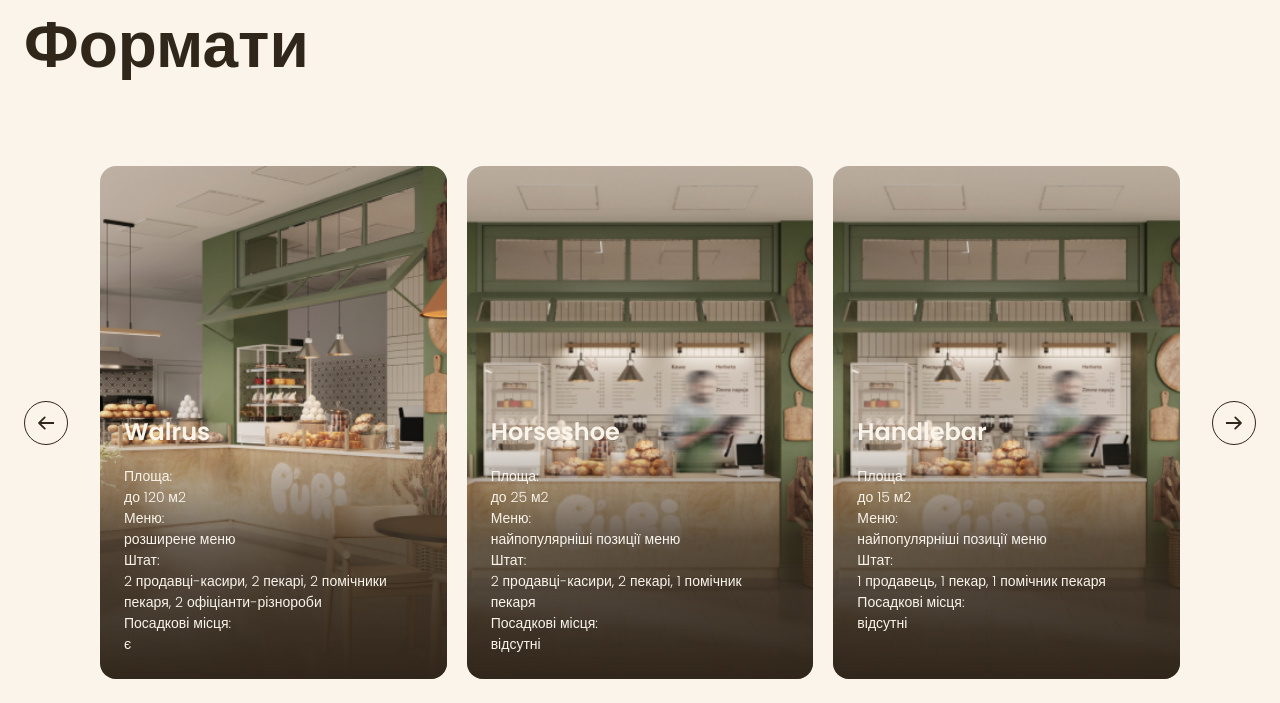
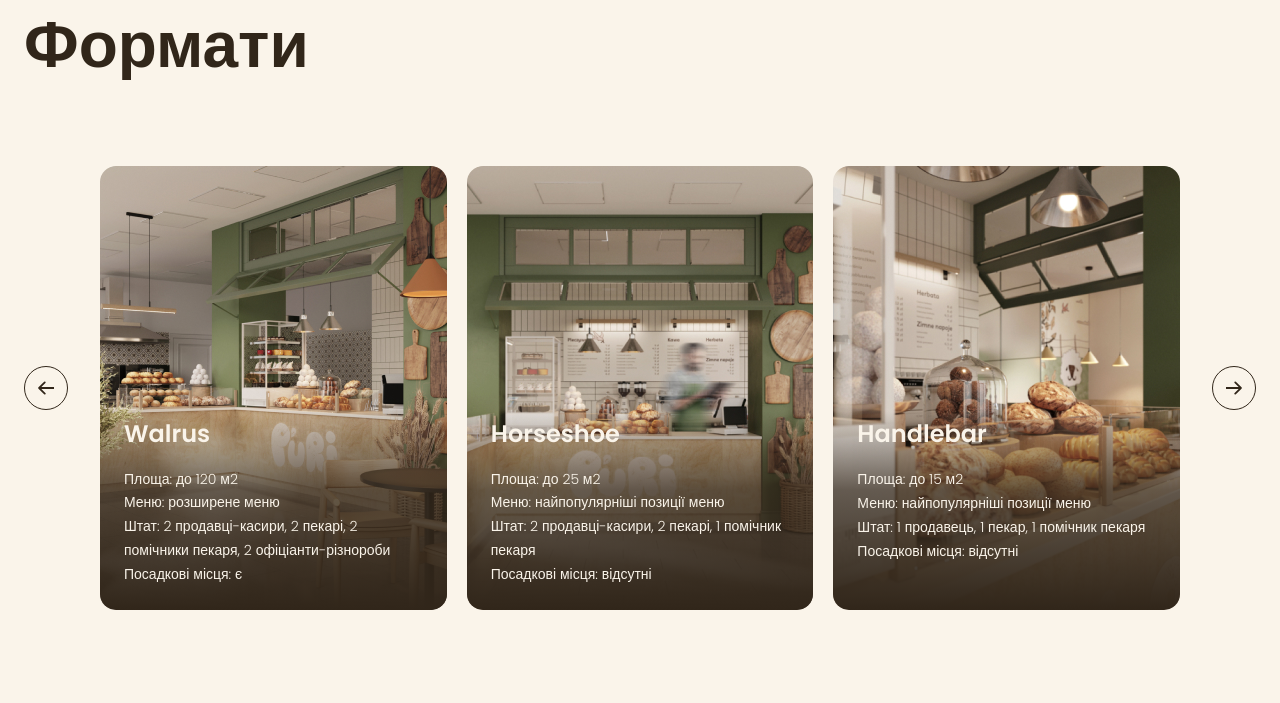
Before and after one commit to Studiya/genius-project-1, a website: page index.html in a window 1280 px wide. Shown: the part 2187-2890 px from the top of the page. Drawn offline with Linux system fonts and the light colour scheme.

Commit message:
scss update + carousel update

```diff
--- a/index.html
+++ b/index.html
@@ -5,7 +5,7 @@
     <meta http-equiv="X-UA-Compatible" content="IE=edge" />
     <meta name="viewport" content="width=device-width, initial-scale=1.0" />
     <title>Сучасна пекарня</title>
-    <link rel="stylesheet" href="./css/styles.css" />
+    <link rel="stylesheet" href="./css/styles.min.css" />
   </head>
   <body>
     <header class="header">
@@ -132,17 +132,25 @@
                 <article class="carousel__item-content">
                   <h3 class="carousel__item-title" lang="en">Walrus</h3>
                   <dl class="carousel__item-descr">
+                    <div>
                       <dt>Площа:</dt>
                       <dd>до 120 м2</dd>
+                    </div>
+                    <div>
                       <dt>Меню:</dt>
                       <dd>розширене меню</dd>
+                    </div>
+                    <div>
                       <dt>Штат:</dt>
                       <dd>
                         2 продавці-касири, 2 пекарі, 2 помічники пекаря, 2
                         офіціанти-різнороби
                       </dd>
+                    </div>
+                    <div>
                       <dt>Посадкові місця:</dt>
                       <dd>є</dd>
+                    </div>
                   </dl>
                 </article>
                 <div class="carousel__item-img">
@@ -156,14 +164,22 @@
                 <article class="carousel__item-content">
                   <h3 class="carousel__item-title" lang="en">Horseshoe</h3>
                   <dl class="carousel__item-descr">
+                    <div>
                       <dt>Площа:</dt>
                       <dd>до 25 м2</dd>
+                    </div>
+                    <div>
                       <dt>Меню:</dt>
                       <dd>найпопулярніші позиції меню</dd>
+                    </div>
+                    <div>
                       <dt>Штат:</dt>
                       <dd>2 продавці-касири, 2 пекарі, 1 помічник пекаря</dd>
+                    </div>
+                    <div>
                       <dt>Посадкові місця:</dt>
                       <dd>відсутні</dd>
+                    </div>
                   </dl>
                 </article>
                 <div class="carousel__item-img">
@@ -177,19 +193,27 @@
                 <article class="carousel__item-content">
                   <h3 class="carousel__item-title" lang="en">Handlebar</h3>
                   <dl class="carousel__item-descr">
+                    <div>
                       <dt>Площа:</dt>
                       <dd>до 15 м2</dd>
+                    </div>
+                    <div>
                       <dt>Меню:</dt>
                       <dd>найпопулярніші позиції меню</dd>
+                    </div>
+                    <div>
                       <dt>Штат:</dt>
                       <dd>1 продавець, 1 пекар, 1 помічник пекаря</dd>
+                    </div>
+                    <div>
                       <dt>Посадкові місця:</dt>
                       <dd>відсутні</dd>
+                    </div>
                   </dl>
                 </article>
                 <div class="carousel__item-img">
                   <img
-                    src="./assets/imgs/format-bg-2.jpg"
+                    src="./assets/imgs/format-bg-3.jpg"
                     alt="Зображення третього формату"
                   />
                 </div>
--- a/scss/styles.scss
+++ b/scss/styles.scss
@@ -1,6 +1,6 @@
-@use "./service/fonts";
-@use "./service/palette";
-@use "./service/modifiers";
+@use "./utils/fonts";
+@use "./utils/palette";
+@use "./utils/modifiers";
 
 @use "base";
 
--- a/scss/widgets/_carousel.scss
+++ b/scss/widgets/_carousel.scss
@@ -45,19 +45,20 @@
     }
 
     &__item {
+        display: flex;
+        flex-direction: column;
+        justify-content: flex-end;
         color: var(--primary-light);
         flex-basis: calc((100% - 40px) / 3);
-        padding: 248px 24px 24px;
+        height: 444px;
+        padding: 24px;
         position: relative;
-        // transition: transform 0.5s;
-
-        // &:hover {
-        //     transform: scale(1.05);
-        // }
+        background: linear-gradient(180deg, rgba(49, 38, 26, 0) 55.21%, rgba(49, 38, 26, 0.71) 72.92%, #31261a 100%);
+        border-radius: 16px;
 
         &-content {
             position: relative;
-            z-index: 2;
+            min-height: 170px;
         }
 
         &-title {
@@ -68,6 +69,12 @@
         &-descr {
             font-size: 14px;
             font-weight: 300;
+
+            dd,
+            dt {
+                display: inline;
+                line-height: 1.7;
+            }
         }
 
         &-img {
@@ -75,7 +82,7 @@
             height: 100%;
             position: absolute;
             inset: 0;
-            z-index: 1;
+            z-index: -1;
 
             img {
                 width: 100%;
@@ -90,14 +97,7 @@
                 height: 100%;
                 position: absolute;
                 inset: 0;
-                background: linear-gradient(
-                    180deg,
-                    rgba(49, 38, 26, 0) 55.21%,
-                    rgba(49, 38, 26, 0.71) 72.92%,
-                    #31261a 100%
-                );
                 background-blend-mode: overlay;
-                border-radius: 16px;
             }
         }
     }
```
Also changed, not shown: css/styles.css (deleted), css/styles.min.css (added), scss/utils/_fonts.scss (renamed from scss/service/_fonts.scss), scss/utils/_modifiers.scss (renamed from scss/service/_modifiers.scss), scss/utils/_palette.scss (renamed from scss/service/_palette.scss), 2 other files. Lines whose indentation alone changed are shown as unchanged.
